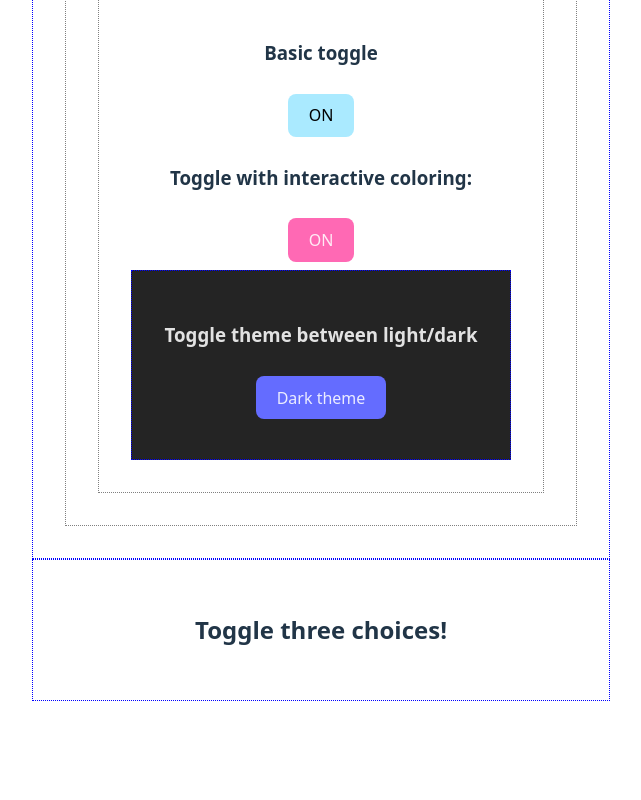
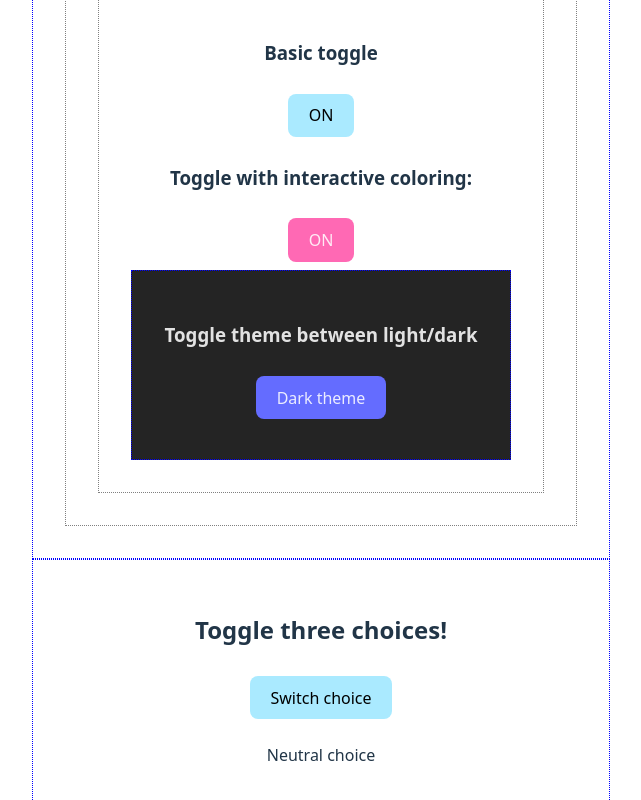
Before and after one commit to Ayngie/bits-n-pieces, a React (Vite) app: page / in a window 1280 px wide. Shown: the part 977-1777 px from the top of the page, without its empty margins (319-960 px from the left). Before the commit the page ends 1710 px from the top, so only its background shows below. Built offline with nearby package versions, Linux system fonts and the light colour scheme.

Commit message:
Feat: added toggle between three choices

```diff
--- a/src/components/Toggles/ToggleThreeChoices.tsx
+++ b/src/components/Toggles/ToggleThreeChoices.tsx
@@ -1,9 +1,30 @@
-const ToggleThreeChoices = () => {
+import { JSX, useState } from 'react';
+import ComponentMappingWithTypes from '../DynamicComponentMapping/ComponentMappingWithTypes';
+import ComponentMappingWithInterfaceAndArray from '../DynamicComponentMapping/ComponentMappingWithInterfaceAndArray';
+
+const ToggleThreeChoices: React.FC = () => {
+  const [mappingIndex, setMappingIndex] = useState<number>(0);
+
+  // Function to cycle through states (0->1->2->0)
+  const switchMapping = (): void => {
+    setMappingIndex((prevIndex) => (prevIndex + 1) % 3);
+  };
+
+  // Array of components
+  const components: JSX.Element[] = [
+    <div key="neutral">
+      <p>Neutral choice</p>
+    </div>,
+    <ComponentMappingWithTypes key="types" />,
+    <ComponentMappingWithInterfaceAndArray key="interface_and_array" />,
+  ];
+
   return (
     <div className="card">
       <h2>Toggle three choices!</h2>
+      <button onClick={switchMapping}>Switch choice</button>
 
-      {/* TODO: implement */}
+      {components[mappingIndex]}
     </div>
   );
 };
```
